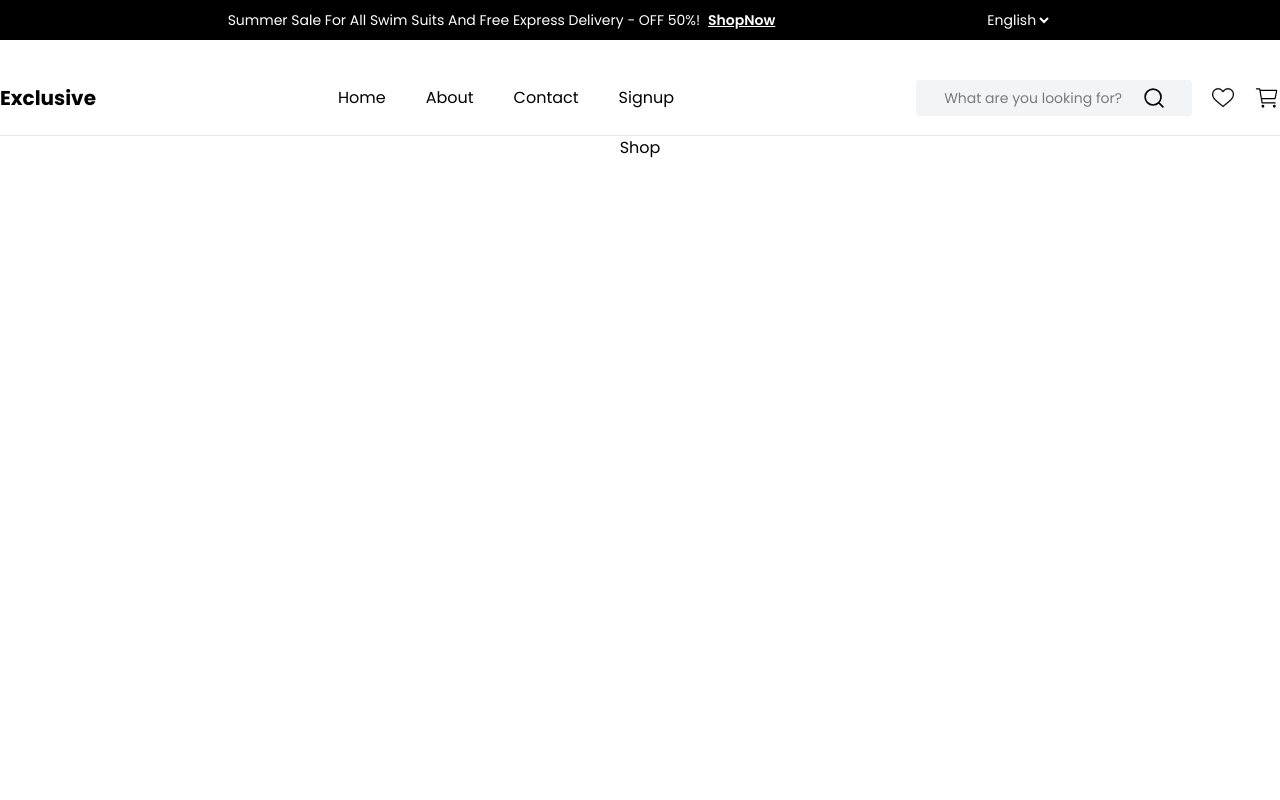
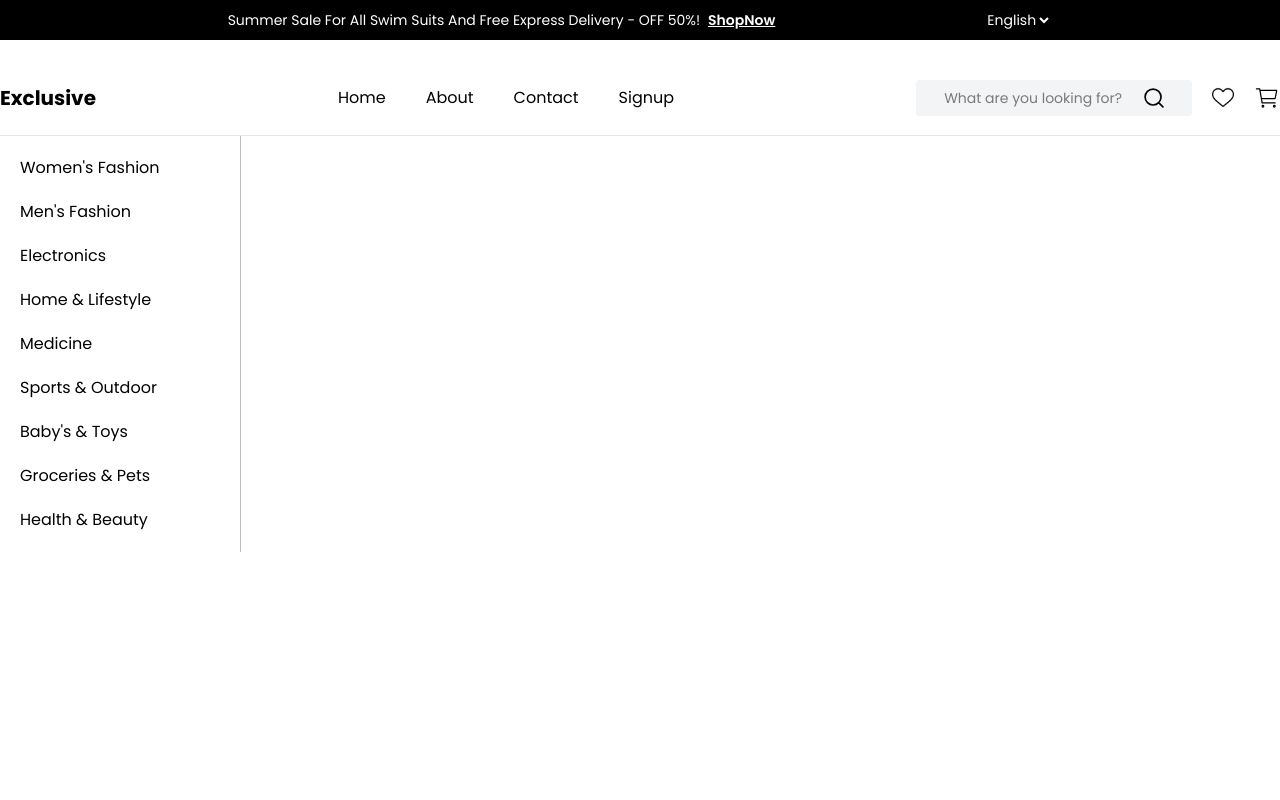
Before and after one commit to masabinhok/ecom, a React (Vite) app in the folder frontend/: page /shop/1 in a window 1280 px wide. Shown: the top 800 px of the page. Built offline with nearby package versions, Linux system fonts and the light colour scheme.

Commit message:
feat: add Sidebar component and integrate it into Hero and Shop pages

```diff
--- a/frontend/src/components/Hero.tsx
+++ b/frontend/src/components/Hero.tsx
@@ -1,6 +1,7 @@
 import { Link } from "react-router"
-import { heroImages, sidebarData } from "../constants"
+import { heroImages } from "../constants"
 import { useEffect, useState } from "react"
+import Sidebar from "./Sidebar";
 
 const Hero = () => {
   const [currentImage, setCurrentImage] = useState<number>(0);
@@ -16,18 +17,8 @@ const Hero = () => {
   }, [currentImage])
   return (
     <main className="w-full flex">
-      <section className="flex-[1]">
-        <ul className="flex flex-col gap-5 p-5 border-r border-black-200 w-full pr-20 ">
-          {
-            sidebarData.map((item, index) => (
-              <Link to={item.link} key={index}>
-                <li className="">{item.title}</li>
-              </Link>
-            ))
-          }
-        </ul>
-      </section>
-      <section className="flex items-center justify-center p-10 flex-[4] ">
+      <Sidebar />
+      <section className="flex items-center justify-center p-10 flex-[4]">
         <div className="relative">
           <Link to={heroImages[currentImage].link}>
             <img src={heroImages[currentImage].src} alt="" className="object-cover aspect-[16:9] rounded-sm " />
--- /dev/null
+++ b/frontend/src/components/Sidebar.tsx
@@ -0,0 +1,21 @@
+import { Link } from "react-router"
+import { sidebarData } from "../constants"
+
+
+const Sidebar = () => {
+  return (
+    <section className="w-fit">
+      <ul className="flex flex-col gap-5 p-5 border-r border-black-200 w-full pr-20 ">
+        {
+          sidebarData.map((item, index) => (
+            <Link to={item.link} key={index}>
+              <li className="">{item.title}</li>
+            </Link>
+          ))
+        }
+      </ul>
+    </section>
+  )
+}
+
+export default Sidebar
--- a/frontend/src/pages/Shop.tsx
+++ b/frontend/src/pages/Shop.tsx
@@ -1,7 +1,13 @@
+import Sidebar from "../components/Sidebar"
 
 const Shop = () => {
   return (
-    <div>Shop</div>
+    <main className=" max-w-[1320px] w-full flex">
+      <Sidebar />
+      <section className=" flex items-center justify-center p-10">
+
+      </section>
+    </main>
   )
 }
 
```
